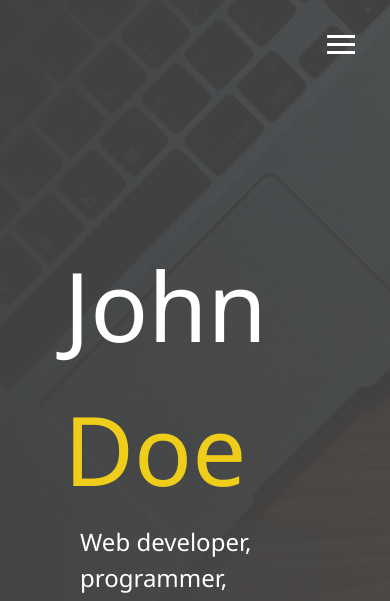
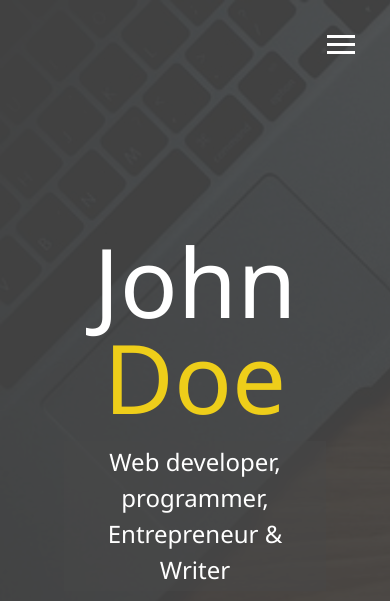
Before and after one commit to desoga10/Portfolio, a website: page dist/index.html in a window 390 px wide. Shown: the top 601 px of the page. Drawn offline with Linux system fonts and the light colour scheme.

Commit message:
added media queries and made menu-overlay responsive

```diff
--- a/scss/_config.scss
+++ b/scss/_config.scss
@@ -28,3 +28,28 @@ $background-opacity: 0.9;
     }
   }
 }
+
+//Media Query Mixins
+@mixin mediaSm {
+  @media screen and (max-width: 500px) {
+    @content;
+  }
+}
+
+@mixin mediaMd {
+  @media screen and (max-width: 768px) {
+    @content;
+  }
+}
+
+@mixin mediaLg {
+  @media screen and (min-width: 769px) and (max-width: 1170px) {
+    @content;
+  }
+}
+
+@mixin mediaXl {
+  @media screen and (min-width: 1171px) {
+    @content;
+  }
+}
--- /dev/null
+++ b/scss/_responsive.scss
@@ -0,0 +1,55 @@
+// Wide-Screens
+@include mediaXl {
+}
+
+// Laptops & desktops
+@include mediaLg {
+}
+
+// Tablets
+@include mediaMd {
+  main {
+    align-items: center;
+    text-align: center;
+
+    .lg-heading {
+      line-height: 1;
+      margin-bottom: 1rem;
+    }
+  }
+
+  ul.menu-nav,
+  div.menu-branding {
+    float: none;
+    width: 100%;
+    min-height: 0;
+
+    &.show {
+      transform: translate3d(0, 0, 0);
+    }
+  }
+
+  .menu-nav {
+    height: 60vh;
+    transform: translate3d(-100%, 0, 0);
+    font-size: 24px;
+  }
+
+  .menu-branding {
+    height: 40vh;
+    transform: translate3d(100%, 0, 0);
+
+    .portrait {
+      background: url('../img/outside.jpg');
+      width: 150px;
+      height: 150px;
+    }
+  }
+}
+
+// Smart-phones
+@include mediaSm {
+  main#home h1 {
+    margin-top: 5vh;
+  }
+}
--- a/scss/main.scss
+++ b/scss/main.scss
@@ -1,5 +1,7 @@
 @import 'config';
 @import 'menu';
+@import 'responsive';
+
 * {
   box-sizing: border-box;
 }
```
Also changed, not shown: dist/css/main.css, dist/img/outside.jpg (added).
